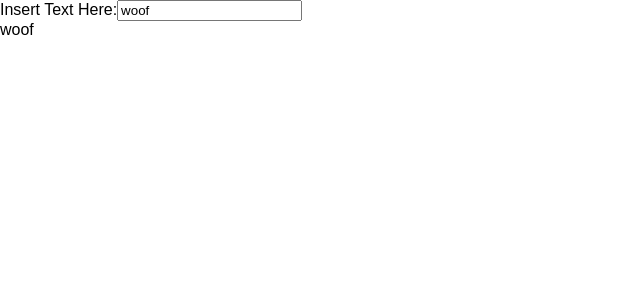
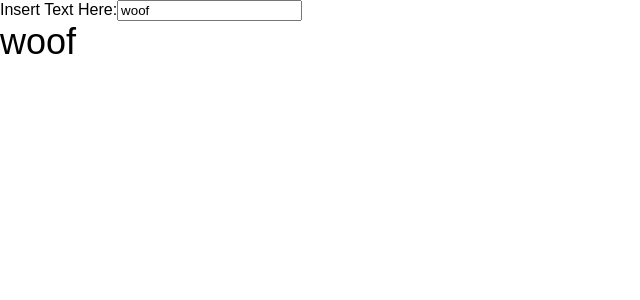
Before and after one commit to robnit/react-editor, a React (Create React App) app: page / in a window 1280 px wide. Shown: the top 300 px of the page, without its empty margins (0-640 px from the left). Built offline with nearby package versions, Linux system fonts and the light colour scheme.

Commit message:
size change works somehow

```diff
--- a/src/App.js
+++ b/src/App.js
@@ -7,7 +7,8 @@ class App extends Component {
   constructor() {
     super();
     this.state = {
-      outputText: 'woof'
+      outputText: 'woof',
+      fontSize: 36
     };
   }
 
@@ -16,13 +17,13 @@ class App extends Component {
   }
 
   render() {
-    const { outputText } = this.state;
+    const { outputText, fontSize } = this.state;
 
     return (
       <div>
         <Controls outputText={outputText}
           onTextChange={outputText => this.handleTextChange(outputText)}/>
-        <Text outputText={outputText} />
+        <Text outputText={outputText} fontSize={fontSize} />
       </div>
     );
   }
@@ -47,13 +48,13 @@ class Controls extends Component {
 class Text extends Component {
   render() {
 
-    const { outputText } = this.props;
+    const { outputText, fontSize } = this.props;
 
     return (
       <div>
         <div>
           <label>
-            <span>{outputText}</span>
+            <span style={{ fontSize }}>{outputText}</span>
           </label>
         </div>
 
```
